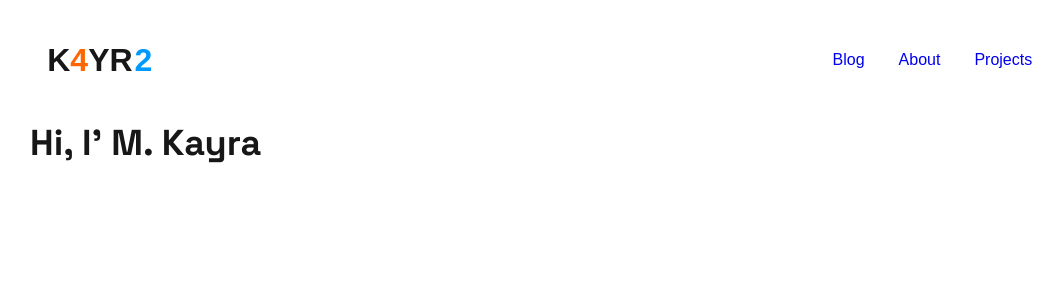
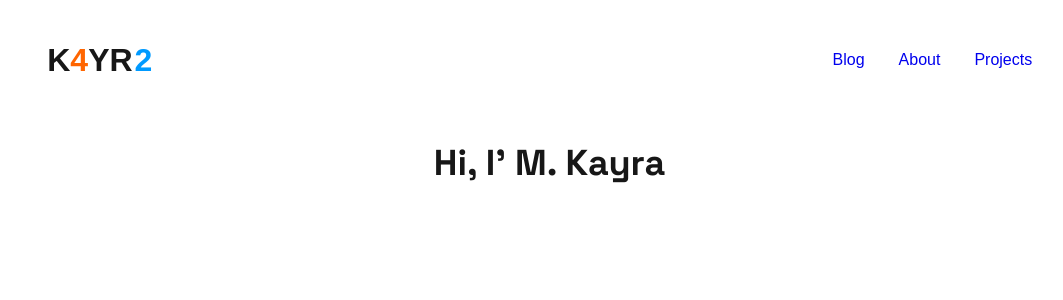
Before and after one commit to k4yr2/k4yr2.me, a Next.js app: page / in a window 1280 px wide. Shown: the top 300 px of the page, without its empty margins (90-1153 px from the left). Built offline with nearby package versions, Linux system fonts and the light colour scheme; a web font is replaced by a local one.

Commit message:
Add styles for HeroTitle component with center alignment and margin

```diff
--- a/styles/HeroTitle.module.css
+++ b/styles/HeroTitle.module.css
@@ -1,3 +1,8 @@
+.heroTitle {
+    text-align: center;
+    margin: 20px 0;
+}
+
 .heroTitle > * {
     font-size: 36px;
 }
```
